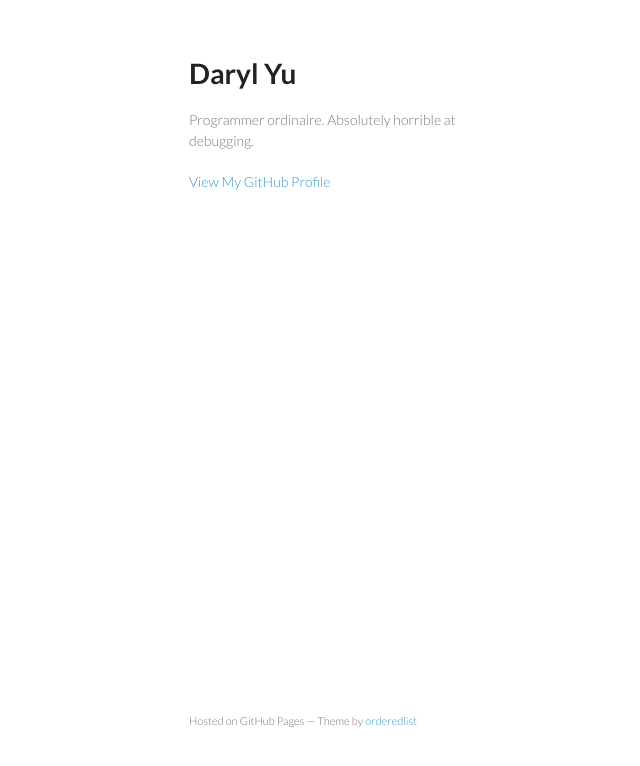
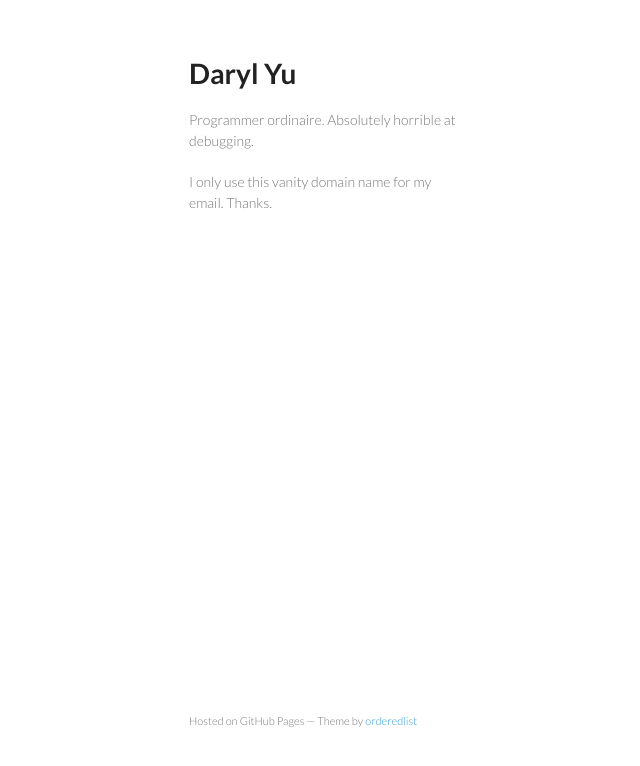
Before and after one commit to j4p3/darylyu.github.com, a plain HTML site: page index.html in a window 1280 px wide. Shown: the whole page, without its empty margins (21-661 px from the left). Drawn offline with Linux system fonts and the light colour scheme.

Commit message:
Update index.html
Destroy evidence.

```diff
--- a/index.html
+++ b/index.html
@@ -17,10 +17,7 @@
       <header>
         <h1>Daryl Yu</h1>
         <p>Programmer ordinaire. Absolutely horrible at debugging.</p>
-
-
-        <p class="view"><a href="https://github.com/darylyu">View My GitHub Profile</a></p>
-
+        <p>I only use this vanity domain name for my email. Thanks.</p>
       </header>
 
       <footer>
```
